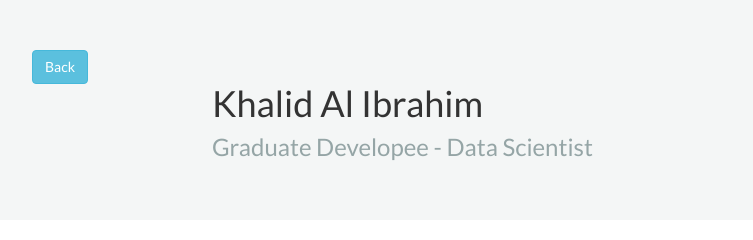
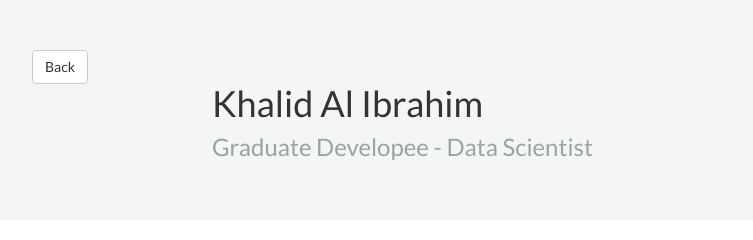
Before and after one commit to kalibrahim/kalibrahim.github.io, a Jekyll site: the page resume.html, which Jekyll copies as it is, in a window 1280 px wide. Shown: the top 240 px of the page, without its empty margins (263-1016 px from the left). Built offline with Jekyll 4.4.1, drawn with Linux system fonts in a browser that asks for light colours; nearby versions of some CDN libraries; a style sheet for code colours, icons or effects is not loaded.

Commit message:
back btn color change

```diff
--- a/resume.html
+++ b/resume.html
@@ -195,7 +195,7 @@ h4 span:first-child {
 	<header id="header">
 		<div class="container">
 <div markdown="0">
-	<a href="/" class="btn btn-info">Back</a>
+<a href="/" class="btn btn-default" background-color="#2ecc71">Back</a>
 </div>
 			<div class="row">
 				<div class="col-sm-9 col-sm-push-3">
```
Also changed, not shown: 2 other files.
